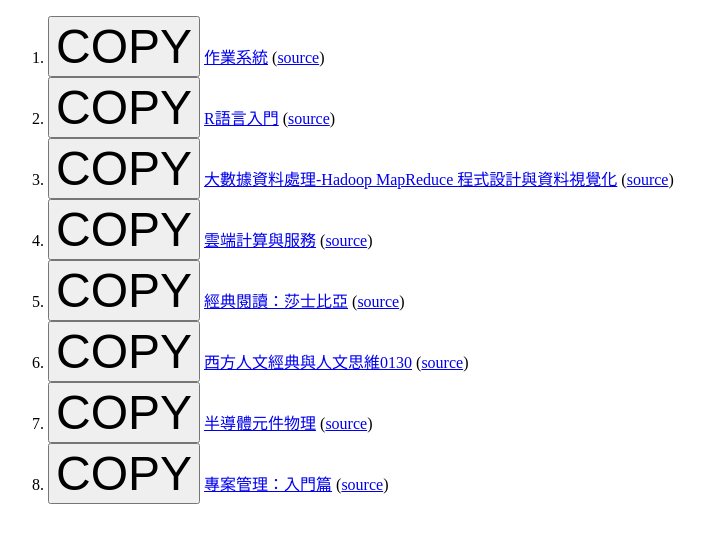
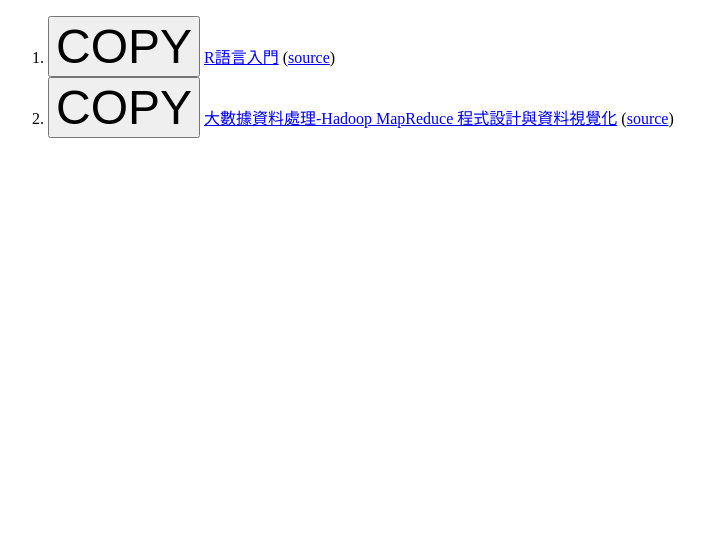
Before and after one commit to democwise2016/action-MOOC-Podcast-202405, a plain HTML site: page index.html in a window 1280 px wide. Shown: the whole page, without its empty margins (0-705 px from the left). Drawn offline with Linux system fonts and the light colour scheme.

Commit message:
Deploying to gh-pages from @ democwise2016/action-MOOC-Podcast-202405@fca6162f3da06faced28795bcdacc43422414e76 🚀

```diff
--- a/index.html
+++ b/index.html
@@ -21,11 +21,6 @@
 <body>
 <ol>
 <li>
-      <button type="button" style="font-size: 3rem" onclick="copyPlainString('https://democwise2016.github.io/action-MOOC-Podcast-202405/operating-system-www.youtube.com-23fbb4970d.rss');this.style.color='red';">COPY</button>
-      <a href="https://democwise2016.github.io/action-MOOC-Podcast-202405/operating-system-www.youtube.com-23fbb4970d.rss" target="_blank">作業系統</a>
-      (<a href="https://www.youtube.com/watch?v=4DUYK5sk3Fs" target="_blank">source</a>)
-    </li>
-<li>
       <button type="button" style="font-size: 3rem" onclick="copyPlainString('https://democwise2016.github.io/action-MOOC-Podcast-202405/introduction-to-r-language-www.youtube.com-d22cf93c6d.rss');this.style.color='red';">COPY</button>
       <a href="https://democwise2016.github.io/action-MOOC-Podcast-202405/introduction-to-r-language-www.youtube.com-d22cf93c6d.rss" target="_blank">R語言入門</a>
       (<a href="https://www.youtube.com/watch?v=77lObHi-D-4" target="_blank">source</a>)
@@ -34,31 +29,6 @@
       <button type="button" style="font-size: 3rem" onclick="copyPlainString('https://democwise2016.github.io/action-MOOC-Podcast-202405/big-data-data-processing-hadoop-mapreduce-programming-www.youtube.com-d0495b3f5a.rss');this.style.color='red';">COPY</button>
       <a href="https://democwise2016.github.io/action-MOOC-Podcast-202405/big-data-data-processing-hadoop-mapreduce-programming-www.youtube.com-d0495b3f5a.rss" target="_blank">大數據資料處理-Hadoop MapReduce 程式設計與資料視覺化</a>
       (<a href="https://www.youtube.com/watch?v=_uRfziNa4uA" target="_blank">source</a>)
-    </li>
-<li>
-      <button type="button" style="font-size: 3rem" onclick="copyPlainString('https://democwise2016.github.io/action-MOOC-Podcast-202405/cloud-computing-and-services-www.youtube.com-18cf3b7f10.rss');this.style.color='red';">COPY</button>
-      <a href="https://democwise2016.github.io/action-MOOC-Podcast-202405/cloud-computing-and-services-www.youtube.com-18cf3b7f10.rss" target="_blank">雲端計算與服務</a>
-      (<a href="https://www.youtube.com/watch?v=qzNay9JuhHo" target="_blank">source</a>)
-    </li>
-<li>
-      <button type="button" style="font-size: 3rem" onclick="copyPlainString('https://democwise2016.github.io/action-MOOC-Podcast-202405/classic-reading-shakespeare-www.youtube.com-dc488ac3b4.rss');this.style.color='red';">COPY</button>
-      <a href="https://democwise2016.github.io/action-MOOC-Podcast-202405/classic-reading-shakespeare-www.youtube.com-dc488ac3b4.rss" target="_blank">經典閱讀：莎士比亞</a>
-      (<a href="https://www.youtube.com/watch?v=dIWqRo9OHxE" target="_blank">source</a>)
-    </li>
-<li>
-      <button type="button" style="font-size: 3rem" onclick="copyPlainString('https://democwise2016.github.io/action-MOOC-Podcast-202405/western-humanities-classics-and-humanistic-thinking-0130-www.youtube.com-8410168ecf.rss');this.style.color='red';">COPY</button>
-      <a href="https://democwise2016.github.io/action-MOOC-Podcast-202405/western-humanities-classics-and-humanistic-thinking-0130-www.youtube.com-8410168ecf.rss" target="_blank">西方人文經典與人文思維0130</a>
-      (<a href="https://www.youtube.com/watch?v=94u11jAET48" target="_blank">source</a>)
-    </li>
-<li>
-      <button type="button" style="font-size: 3rem" onclick="copyPlainString('https://democwise2016.github.io/action-MOOC-Podcast-202405/semiconductor-component-physics-www.youtube.com-f1cac87eaa.rss');this.style.color='red';">COPY</button>
-      <a href="https://democwise2016.github.io/action-MOOC-Podcast-202405/semiconductor-component-physics-www.youtube.com-f1cac87eaa.rss" target="_blank">半導體元件物理</a>
-      (<a href="https://www.youtube.com/watch?v=Tc4O75lXJlc" target="_blank">source</a>)
-    </li>
-<li>
-      <button type="button" style="font-size: 3rem" onclick="copyPlainString('https://democwise2016.github.io/action-MOOC-Podcast-202405/project-management-getting-started-www.youtube.com-5ecdf331ad.rss');this.style.color='red';">COPY</button>
-      <a href="https://democwise2016.github.io/action-MOOC-Podcast-202405/project-management-getting-started-www.youtube.com-5ecdf331ad.rss" target="_blank">專案管理：入門篇</a>
-      (<a href="https://www.youtube.com/watch?v=YLQavarDw7w" target="_blank">source</a>)
     </li></ol>
 </body>
 </html>
```
Also changed, not shown: 2 other files.
